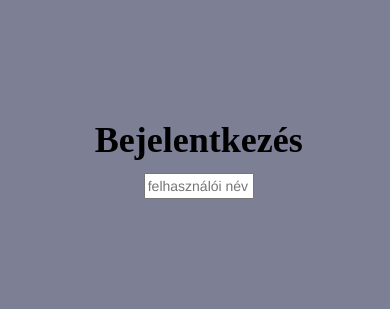
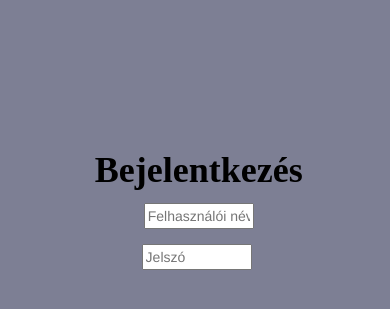
Before and after one commit to afromokus/forumEles, a PHP site: page / in a window 390 px wide. Shown: the top 309 px of the page. Run offline with PHP 8.4, Linux system fonts and the light colour scheme.

Commit message:
újabb input mező (jelszó), helyre igazítva

```diff
--- a/3DLabCasc.css
+++ b/3DLabCasc.css
@@ -48,6 +48,7 @@ h1
 .kitoltendoMezo
 {
     width: 30%;
+    margin: 15px;
 }
 
 .beljebbKezdes
@@ -94,7 +95,7 @@ h1
 
     .jumbotron .page-header
     {
-        padding-top: 120px;
+        padding-top: 150px;
         padding-bottom: 4px;
         min-height: 80px;
     }
@@ -103,4 +104,18 @@ h1
     {
         margin: 2px;
     }
+
+    .kitoltendoMezo
+    {
+        width: 30%;
+        margin: 0;
+    }
+
+    #jelszo
+    {
+        margin-top: 15px;
+        margin-right: 4px;
+       width: 30.05%;
+    }
+
 }
--- a/index.php
+++ b/index.php
@@ -7,7 +7,7 @@ and open the template in the editor.
 <html>
     <head>
         <meta charset="UTF-8">
-        <title></title>
+        <title>3D Labirintus</title>
         <meta name="viewport" content="width=device-width, initial-scale=1">
         <link rel="stylesheet" href="https://maxcdn.bootstrapcdn.com/bootstrap/3.3.7/css/bootstrap.min.css"/>
         <link rel="stylesheet" href="3DLabCasc.css"/>
@@ -25,7 +25,9 @@ and open the template in the editor.
             <div id="urlapTarolo" class="jumbotron">
                 <form class="urlap">
                     <div id="formElemek" class="beljebbKezdes">
-                        <input class="kitoltendoMezo" type='text' placeholder="felhasználói név">
+                        <input class="kitoltendoMezo" type='text' placeholder="Felhasználói név">
+                        <br>
+                        <input id="jelszo" class="kitoltendoMezo" type="password" placeholder="Jelszó">
                     </div>
                 </form>
             </div>
```
